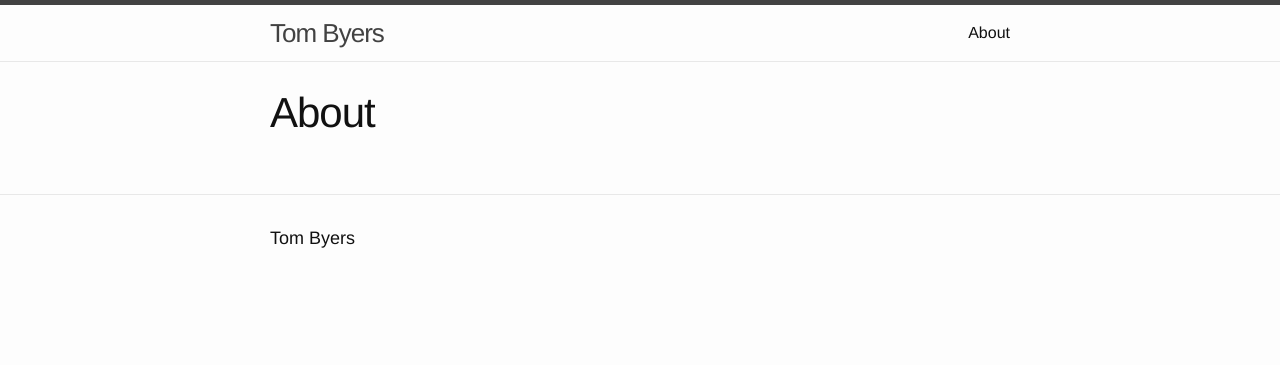
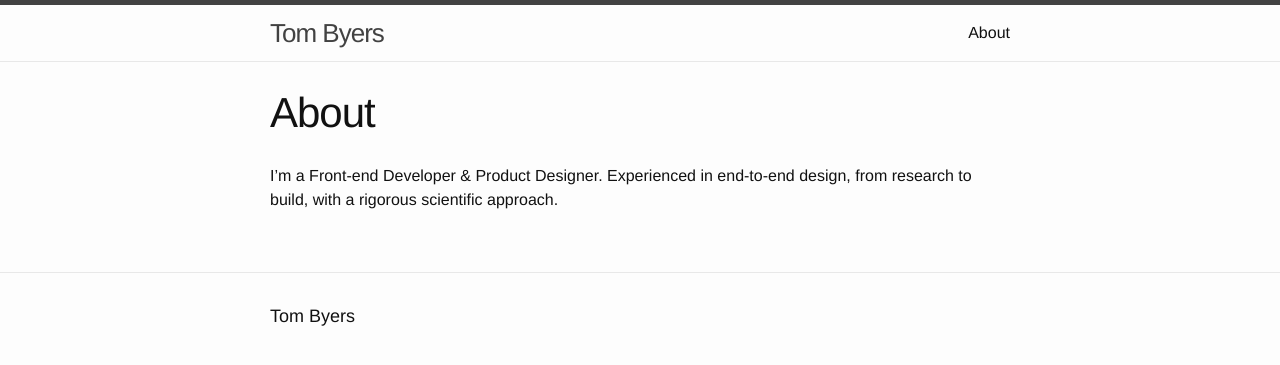
Before and after one commit to tombyers/tombyers.github.io, a Jekyll site: the page built from about.markdown, in a window 1280 px wide. Shown: the top 365 px of the page. Built offline with Jekyll 4.4.1, drawn with Linux system fonts in a browser that asks for light colours.

Commit message:
Updated About

```diff
--- a/about.markdown
+++ b/about.markdown
@@ -3,3 +3,5 @@ title: About
 date: 2019-05-31 16:01:00 Z
 layout: page
 ---
+
+I'm a Front-end Developer & Product Designer. Experienced in end-to-end design, from research to build, with a rigorous scientific approach.
```
